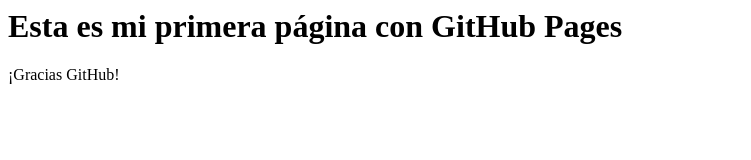
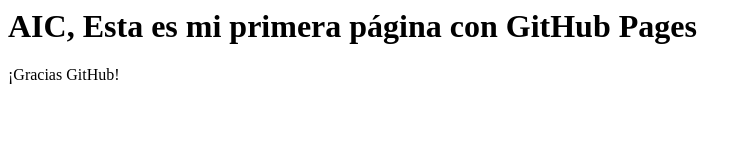
Before and after one commit to izquierdoalfonso/AICMIT, a plain HTML site: page index.html in a window 1280 px wide. Shown: the whole page, without its empty margins (0-751 px from the left). Drawn offline with Linux system fonts and the light colour scheme.

Commit message:
Update index.html

```diff
--- a/index.html
+++ b/index.html
@@ -1,4 +1,4 @@
 <html>
-<h1> Esta es mi primera página con GitHub Pages </h1>
+<h1> AIC, Esta es mi primera página con GitHub Pages </h1>
 <p>¡Gracias GitHub!</p>
 </html>
```
